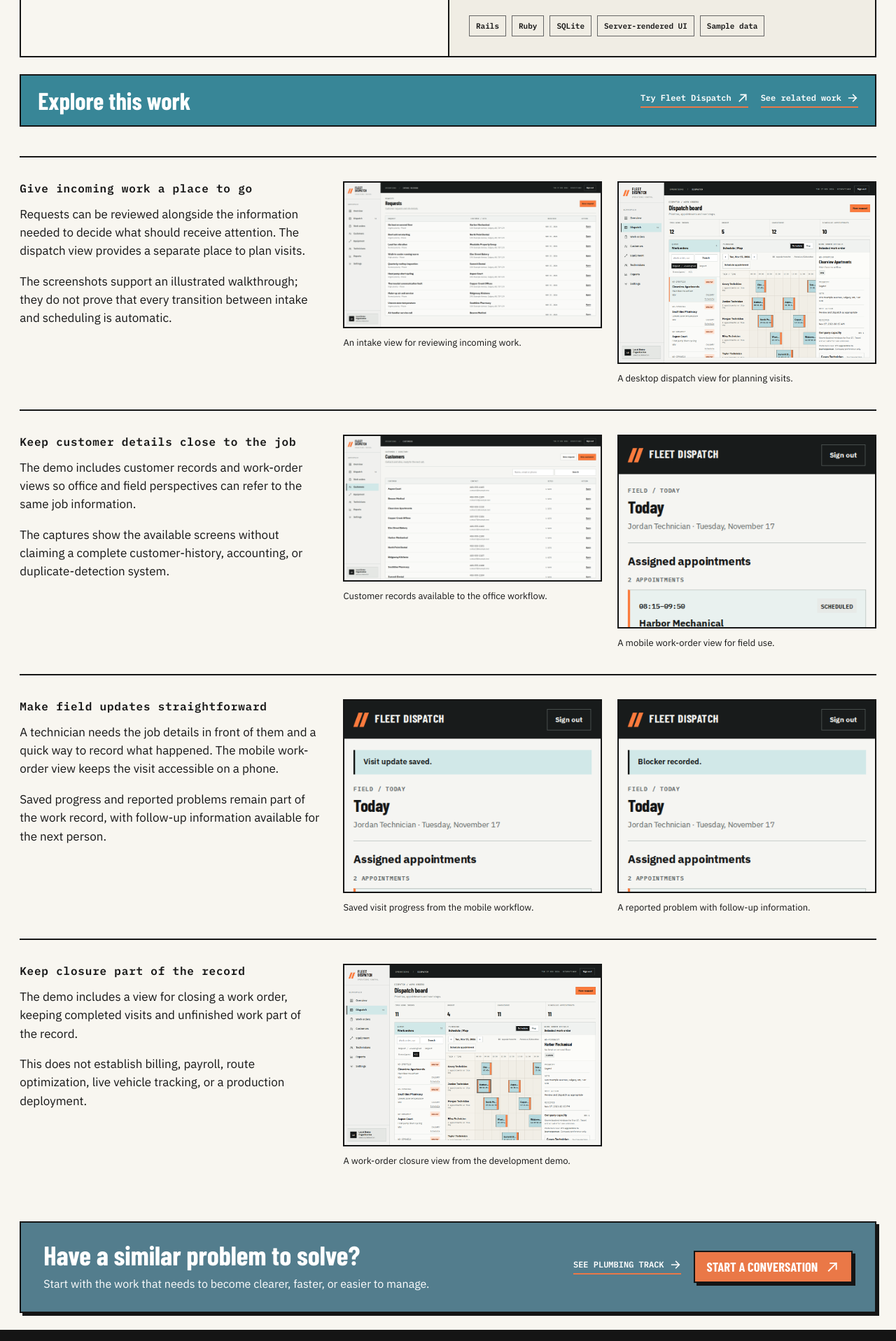
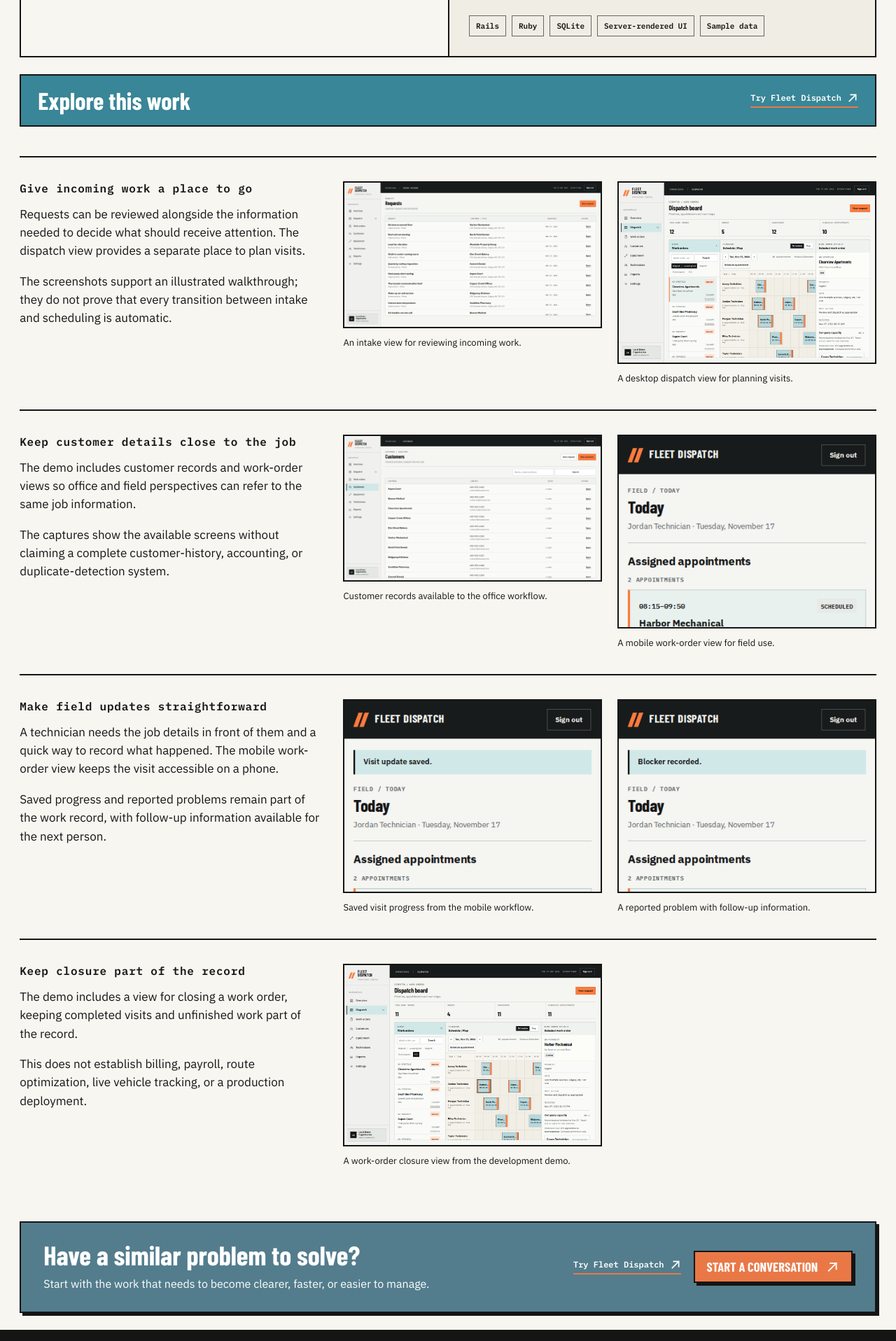
Before and after one commit to seanbman/seanburman.com, a React (Vite) app: page /work/fleet-platform in a window 1280 px wide. Shown: the part 864-2780 px from the top of the page at 70% size. Built offline with nearby package versions, Linux system fonts and the light colour scheme; no server answers; a web font is replaced by a local one.

Commit message:
fix: keep fleet links on fleet page

```diff
--- a/src/pages/work/ProjectPage.tsx
+++ b/src/pages/work/ProjectPage.tsx
@@ -9,6 +9,7 @@ export default function ProjectPage() {
   if (!project) return <Navigate to="/work" replace />
 
   const relatedProject = project.relatedSlug ? findProject(project.relatedSlug) : undefined
+  const showRelatedProject = relatedProject && !project.homeLinkHref
 
   return <div className="container subpage project-page">
     <Link className="project-page__back" to="/work"><ArrowIcon direction="left" /> BACK TO WORK</Link>
@@ -36,7 +37,7 @@ export default function ProjectPage() {
       <div className="project-page__quick-link-list">
         {project.homeLinkHref && <a className="project-page__quick-link" href={project.homeLinkHref} target="_blank" rel="noopener noreferrer">{project.homeLinkLabel} <ArrowIcon direction="up-right" /></a>}
         {project.website && <a className="project-page__quick-link" href={project.website} target="_blank" rel="noopener noreferrer">Visit live website <ArrowIcon direction="up-right" /></a>}
-        {relatedProject && <Link className="project-page__quick-link" to={`/work/${relatedProject.slug}`}>See related work <ArrowIcon direction="right" /></Link>}
+        {showRelatedProject && <Link className="project-page__quick-link" to={`/work/${relatedProject.slug}`}>See related work <ArrowIcon direction="right" /></Link>}
       </div>
     </nav>
     <div className="project-sections">
@@ -64,7 +65,8 @@ export default function ProjectPage() {
         <p>Start with the work that needs to become clearer, faster, or easier to manage.</p>
       </div>
       <div className="project-page__links">
-        {relatedProject && <Link className="project-page__related" to={`/work/${relatedProject.slug}`}>SEE {relatedProject.client} <ArrowIcon direction="right" /></Link>}
+        {project.homeLinkHref && <a className="project-page__related" href={project.homeLinkHref} target="_blank" rel="noopener noreferrer">{project.homeLinkLabel} <ArrowIcon direction="up-right" /></a>}
+        {showRelatedProject && <Link className="project-page__related" to={`/work/${relatedProject.slug}`}>SEE {relatedProject.client} <ArrowIcon direction="right" /></Link>}
         {project.website && <a className="project-page__related" href={project.website} target="_blank" rel="noopener noreferrer">VISIT WEBSITE <ArrowIcon direction="up-right" /></a>}
         <Link className="button button--orange" to="/contact">START A CONVERSATION <ArrowIcon direction="up-right" /></Link>
       </div>
```
Also changed, not shown: 1 other file (tests, documents, lock files or other folders).
